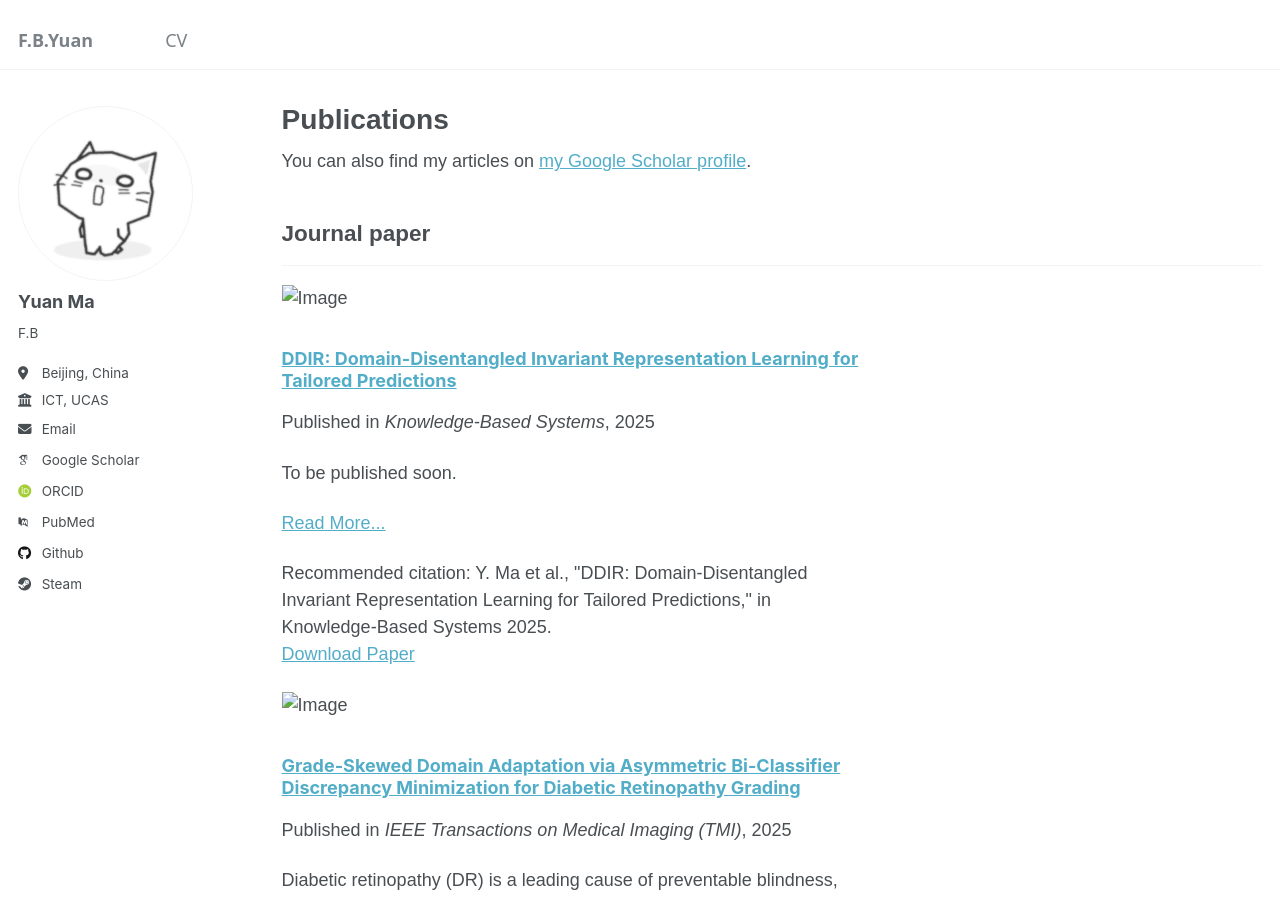
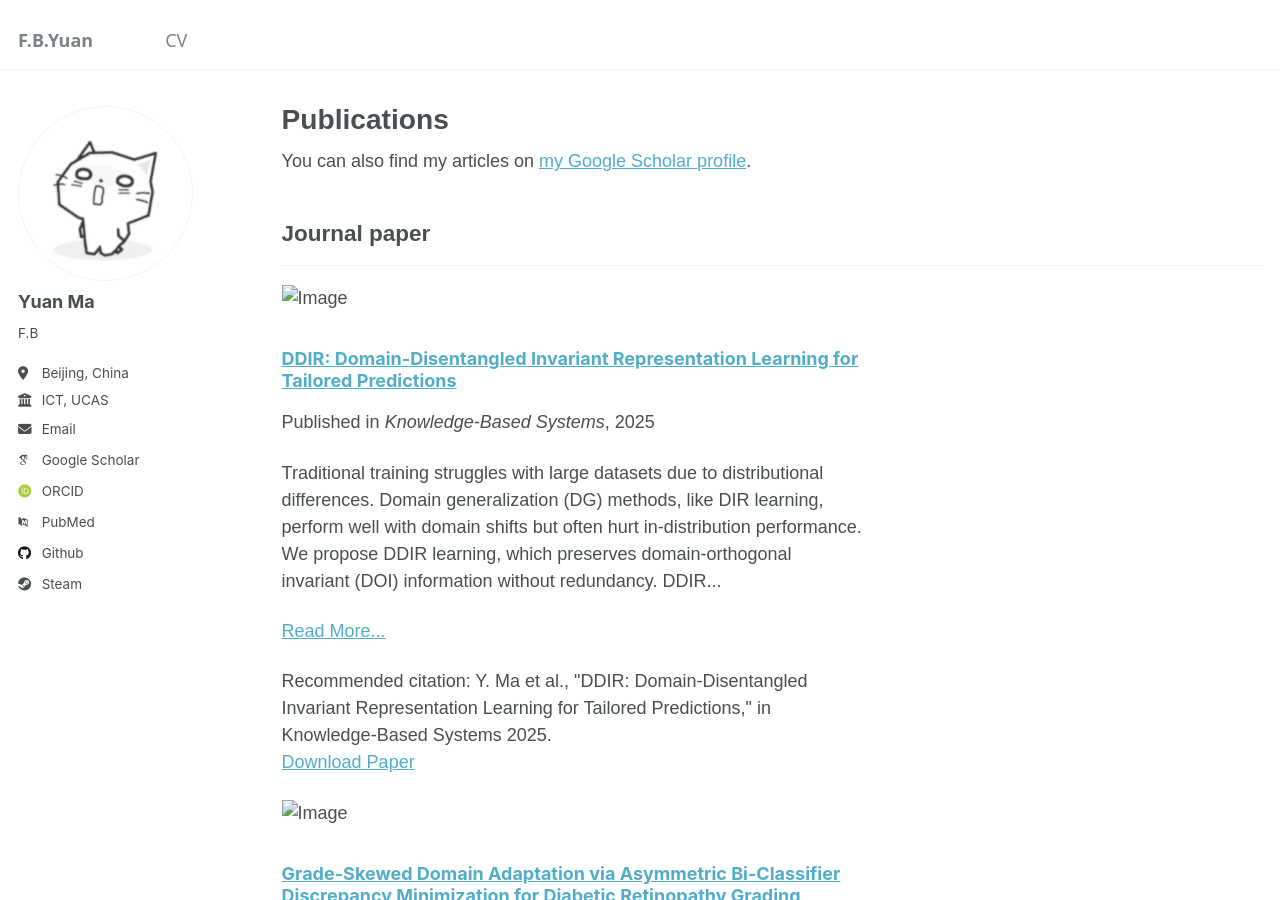
Before and after one commit to FByyyyuan/FByyyyuan.github.io, a Jekyll site: the page built from _pages/publications.html, in a window 1280 px wide and 900 px high. Built offline with Jekyll 4.4.1, drawn with Linux system fonts in a browser that asks for light colours; nearby versions of some CDN libraries; some web fonts are replaced; part of the change alters nothing that is shown.

Commit message:
Update 4-2025-DDIR.md

```diff
--- a/_publications/4-2025-DDIR.md
+++ b/_publications/4-2025-DDIR.md
@@ -3,13 +3,24 @@ title: "DDIR: Domain-Disentangled Invariant Representation Learning for Tailored
 collection: publications
 category: manuscripts
 permalink: /publication/4-2025-DDIR
-excerpt: 'To be published soon.'
+excerpt: 'Traditional training struggles with large datasets due to distributional differences. Domain generalization (DG) methods, like DIR learning, perform well with domain shifts but often hurt in-distribution performance. We propose DDIR learning, which preserves domain-orthogonal invariant (DOI) information without redundancy. DDIR extracts domain-invariant and DOI features using a disentanglement loss, reducing complexity. During inference, it optimizes DOI selection for tailored predictions.'
 date: 2025-3-17
 venue: 'Knowledge-Based Systems'
-paperurl: 'https://ieeexplore.ieee.org/document/10731841'
+paperurl: 'https://www.sciencedirect.com/science/article/pii/S0950705125004691'
 citation: 'Y. Ma et al., "DDIR: Domain-Disentangled Invariant Representation Learning for Tailored Predictions," in Knowledge-Based Systems 2025.'
 ---
 
-## Abstract:
+Traditional training methods often struggle to scale effectively with large datasets due to significant distributional differences. Domain generalization (DG) aims to address the challenge of generalizing across multiple-source domains and improving performance in unknown target domains. While many DG methods, such as domain-invariant representation (DIR) learning, excel in handling significant distribution shifts, they often sacrifice performance on in-distribution (IID) data. This trade-off is crucial in real-world applications with uncertain distribution shifts, spanning both out-of-distribution (OOD) and IID scenarios.
 
-To be published soon.
+![image](https://raw.githubusercontent.com/FByyyyuan/FByyyyuan.github.io/master/files/FB004.pdf)
+
+To address this, we identify DIR's limitation in neglecting task-relevant non-domain-invariant information, termed Domain-Orthogonal Invariant (DOI) information. We propose the Domain-Disentangled Invariant Representation (DDIR) learning, which retains DOI information without introducing redundancy. Our method introduces an information disentanglement loss to extract domain-invariant and different DOI information within a single backbone, achieving lower spatial complexity. Moreover, during inference, we propose optimal DOI selection approaches for individual target samples to avoid utilizing redundant DOI information, enabling tailored predictions for each target sample. Experiments demonstrate DDIR's effectiveness in enhancing generalization performance across IID and OOD scenarios.
+
+
+An overall pipeline of the proposed Domain-Disentangled Invariant Representation learning framework.
+
+![image](https://raw.githubusercontent.com/FByyyyuan/FByyyyuan.github.io/master/files/FB004-2.pdf)
+
+## Resources
+🔗 [GitHub Repository](https://github.com/FByyyyuan/DDIR)
+📄 [Paper Link](https://www.sciencedirect.com/science/article/pii/S0950705125004691)
```
